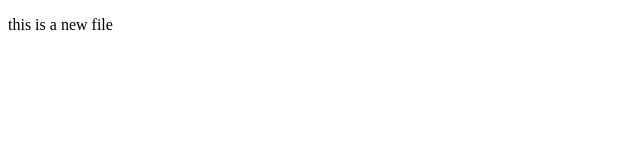
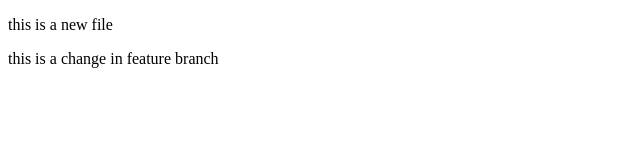
Before and after one commit to KARTHIK-SH-5/local-one, a plain HTML site: page index.html in a window 1280 px wide. Shown: the whole page, without its empty margins (0-640 px from the left). Drawn offline with Linux system fonts and the light colour scheme.

Commit message:
in branch feature 1

```diff
--- a/index.html
+++ b/index.html
@@ -7,5 +7,6 @@
 </head>
 <body>
     <p>this is a new file</p>
+    <p>this is a change in feature branch</p>
 </body>
 </html>
```
